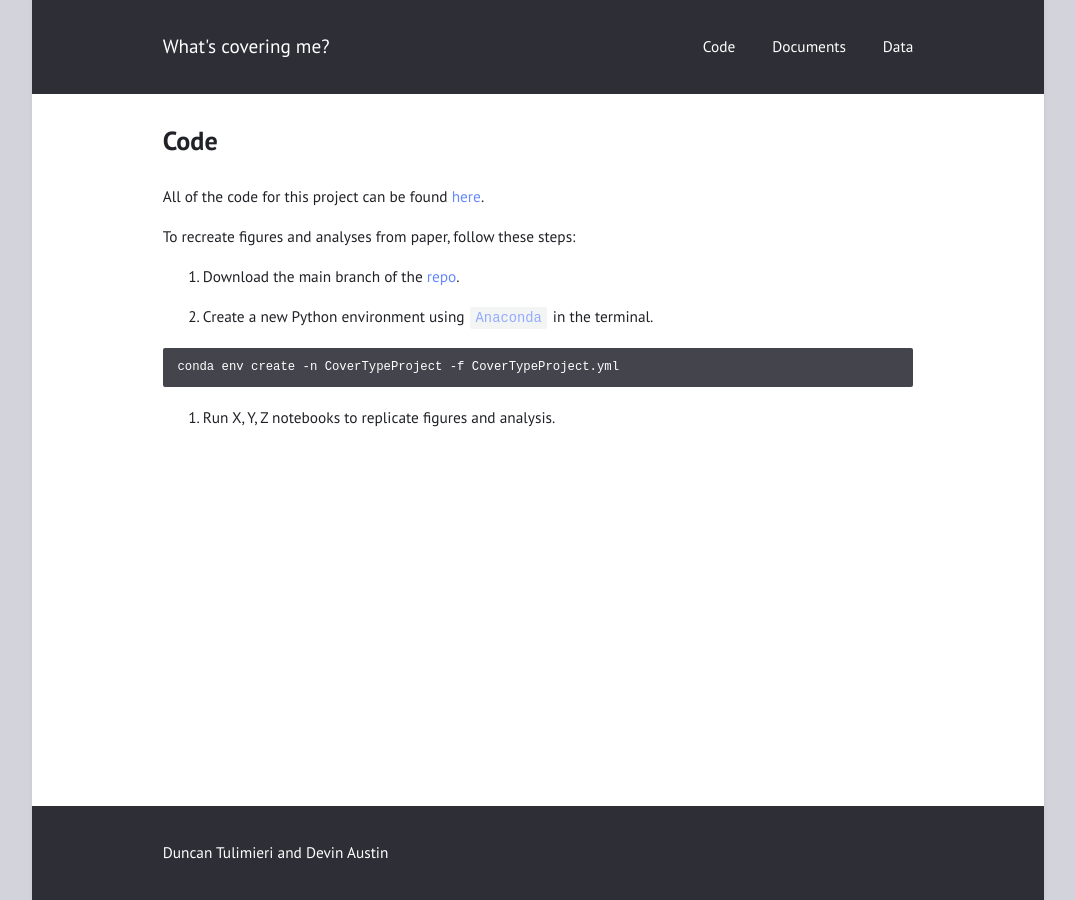
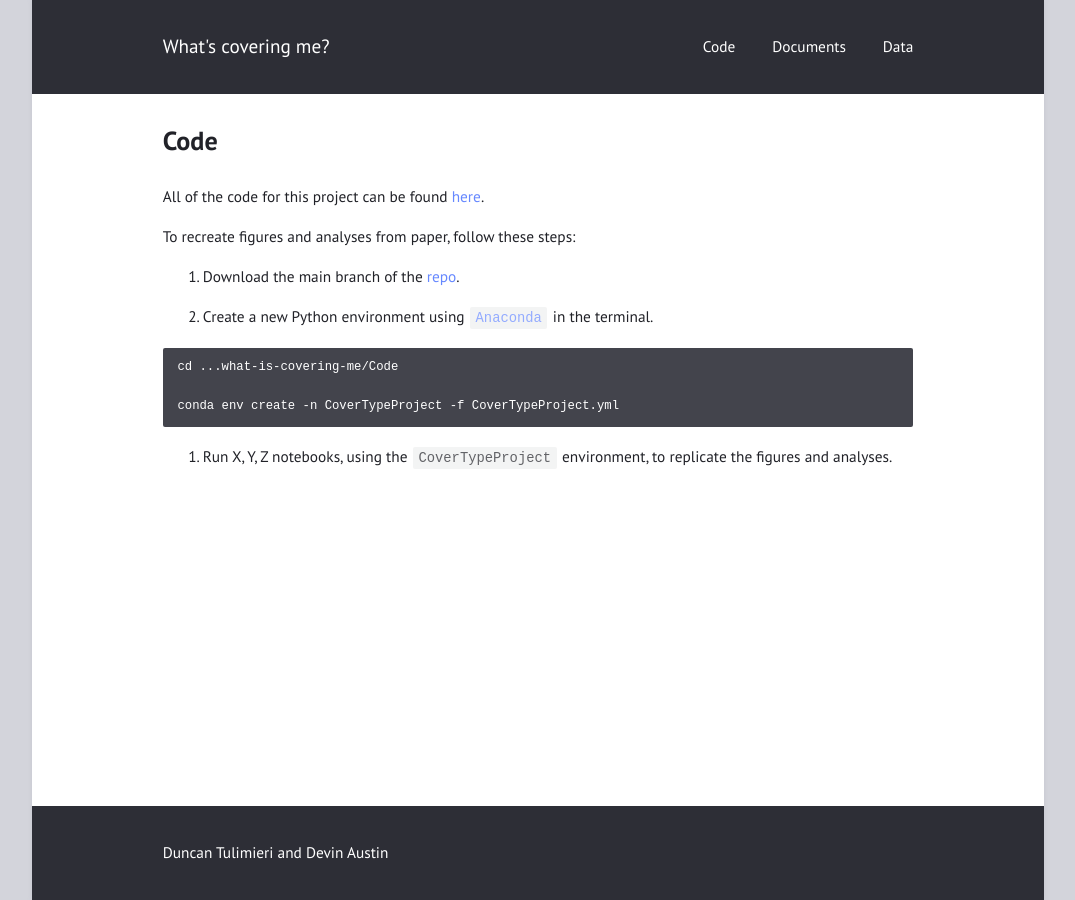
Before and after one commit to tulimid1/what-is-covering-me, a Jekyll site: the page built from code.md, in a window 1280 px wide. Shown: the whole page, without its empty margins (102-1177 px from the left). Built offline with Jekyll 4.4.1, drawn with Linux system fonts in a browser that asks for light colours.

Commit message:
Update code.md

````diff
--- a/code.md
+++ b/code.md
@@ -13,7 +13,9 @@ To recreate figures and analyses from paper, follow these steps:
 2. Create a new Python environment using [`Anaconda`](https://www.anaconda.com/) in the terminal.
 
 ```
+cd ...what-is-covering-me/Code
+
 conda env create -n CoverTypeProject -f CoverTypeProject.yml
 ```
 
-3. Run X, Y, Z notebooks to replicate figures and analysis.
+3. Run X, Y, Z notebooks, using the `CoverTypeProject` environment, to replicate the figures and analyses.
````
